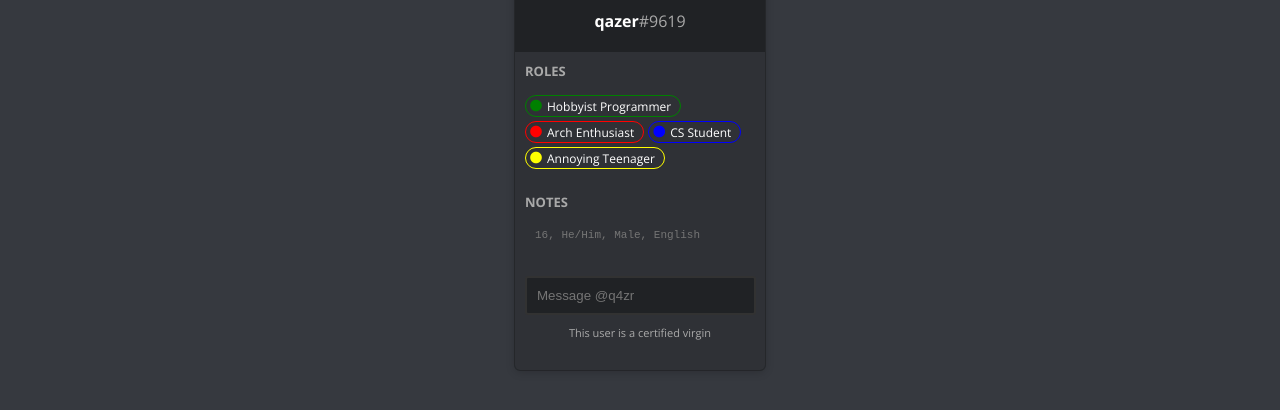
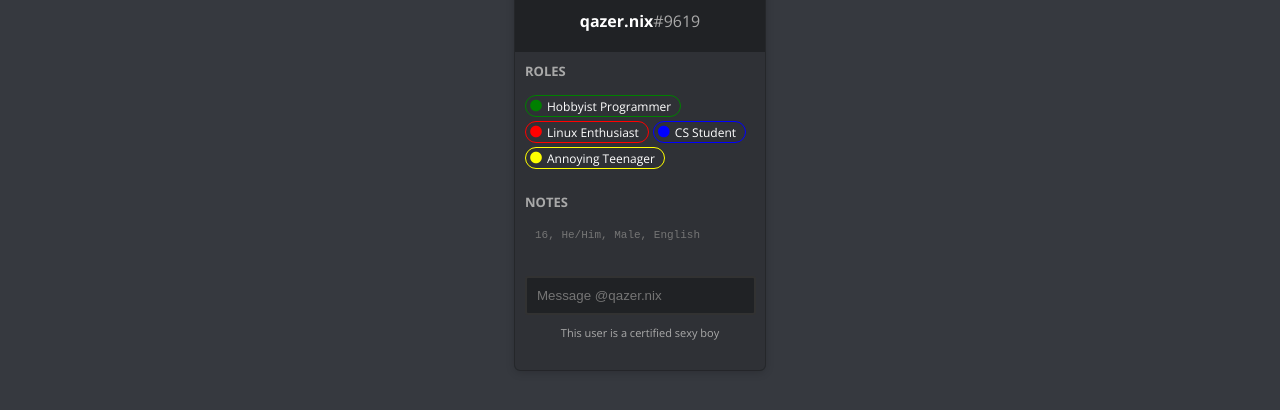
Before and after one commit to qazerito/portfolio.css, a plain HTML site: page index.html in a window 1280 px wide. Shown: the part 140-550 px from the top of the page. Drawn offline with nearby package versions, Linux system fonts and the light colour scheme.

Commit message:
Update index.html

```diff
--- a/index.html
+++ b/index.html
@@ -5,7 +5,7 @@
  <meta name="viewport" content="width=device-width, initial-scale=1.0">
  <link rel="stylesheet" href="https://use.fontawesome.com/releases/v5.7.0/css/all.css"
   integrity="sha384-lZN37f5QGtY3VHgisS14W3ExzMWZxybE1SJSEsQp9S+oqd12jhcu+A56Ebc1zFSJ" crossorigin="anonymous">
- <title>qazer</title>
+ <title>My Portfolio</title>
  <link rel="stylesheet" href="./style.css">
 </head>
 <body>
@@ -21,7 +21,7 @@
        </span>
      </div>
      <div class="pro-username">
-      <span class="text-username">qazer</span><span class="text-discrim">#9619</span>
+      <span class="text-username">qazer.nix</span><span class="text-discrim">#9619</span>
      </div>
     </div>
     <div class="pro-body">
@@ -37,7 +37,7 @@
        </div>
        <div class="rol red">
         <i class="fas fa-circle"></i>
-        <span>Arch Enthusiast</span>
+        <span>Linux Enthusiast</span>
        </div>
        <div class="rol blue">
         <i class="fas fa-circle"></i>
@@ -57,10 +57,10 @@
       <div class="title-footer">NOTES</div>
       <div class="subtitle-footer"><textarea placeholder="16, He/Him, Male, English" rows="1"></textarea></div>
       <div class="form-footer">
-       <input type="text" placeholder="Message @q4zr">
+       <input type="text" placeholder="Message @qazer.nix">
       </div>
       <div class="text-footer">
-       This user is a certified virgin
+       This user is a certified sexy boy
       </div>
      </div>
     </div>
```
